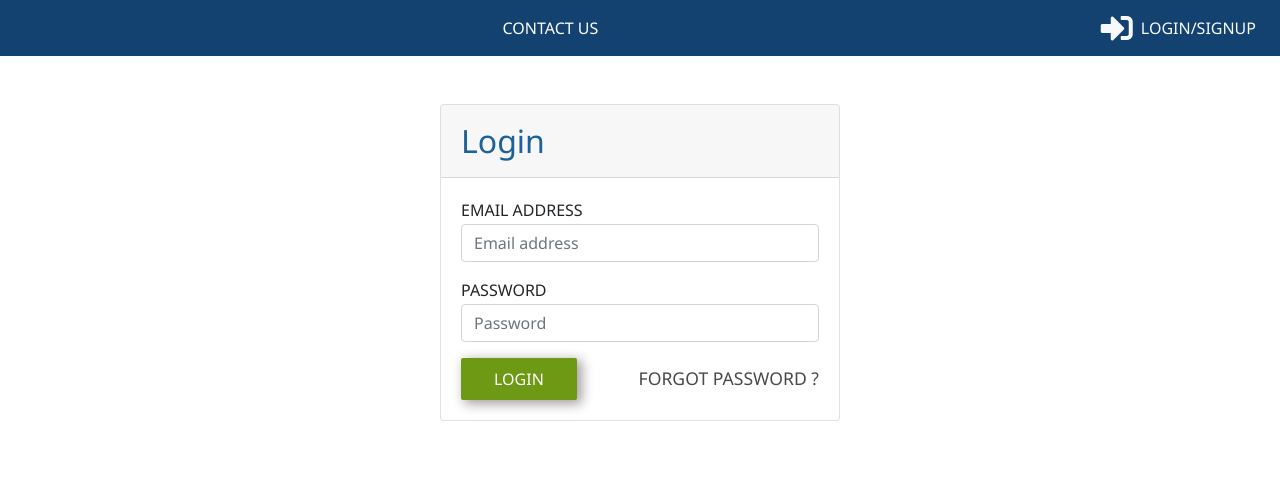
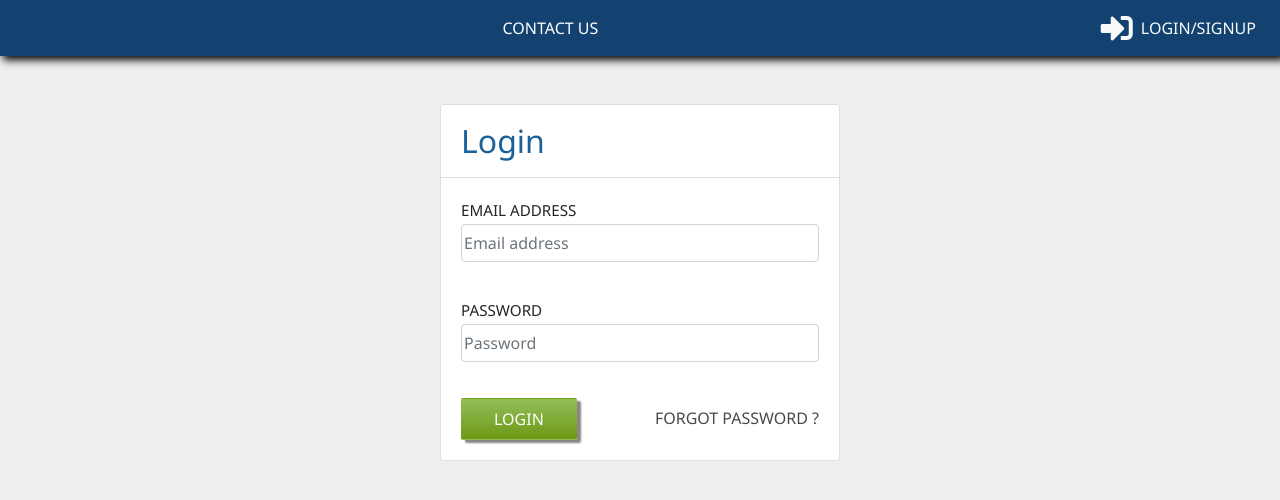
Before and after one commit to kendypham/training-React-6, a React (Create React App) app in the folder login-app/: page / in a window 1280 px wide. Shown: the top 500 px of the page. Built offline with nearby package versions, Linux system fonts and the light colour scheme.

Commit message:
update UI

```diff
--- a/login-app/src/App.css
+++ b/login-app/src/App.css
@@ -2,6 +2,13 @@
     background-color: #134270
 }
 
+body{
+    background-color: rgb(238, 238, 238)
+}
+
+.navbar{
+    box-shadow: 4px 3px 8px 1px black;
+}
 .text-nav{
     font-size:1rem
 }
@@ -27,23 +34,35 @@
 }
 
 .btn-color{
-    background-color: rgb(109, 153, 21);
+    background: rgb(109, 153, 21);
+    background: -webkit-linear-gradient(to top, rgb(109, 153, 21), #91bf59);
+    background: linear-gradient(to top, rgb(109, 153, 21), #91bf59);
     border-color:none !important;
     padding: 0.5rem 2rem;
     color :white;
     border-radius: 0;
     font-weight: 500;
-    box-shadow: 4px 3px 12px 1px #a79f9f;
+    box-shadow: 4px 3px 2px 0px #8a8585;
     border-radius : 2px
+}
+
+.color-header{
+    background-color: white
 }
 
 .text-forgot{
     line-height: 2.5rem;
-    font-size: 1.1rem;
+    font-size: 1rem;
     color :rgb(73, 73, 73)
 }
 
 .label{
     padding-bottom: 2px;
     margin: 0;
+    font-size : 0.95rem
 }
+
+.input{
+    padding : 2px;
+    margin-bottom: 2.25rem
+}
--- a/login-app/src/App.js
+++ b/login-app/src/App.js
@@ -11,19 +11,19 @@ export default class App extends Component {
           <i className="fas fa-sign-in-alt icon text-light"></i> <Nav.Link href="#link" className="text-uppercase text-light text-icon">Login/Signup</Nav.Link>
         </Navbar>
         <Container fluid={true}>
-          <Row className="justify-content-md-center align-items-md-center mt-5">
+          <Row className="justify-content-md-center align-items-md-center mt-5 ">
             <Col lg="auto">
               <Card style={{ width: '25rem' }}>
-                <Card.Header className="login-text">Login</Card.Header>
+                <div className="login-text card-header color-header">Login</div>
                 <Card.Body>
                   <Form>
                     <Form.Group controlId="formBasicEmail">
                       <Form.Label className="text-uppercase label">Email address</Form.Label>
-                      <Form.Control type="email" placeholder="Email address" />
+                      <Form.Control type="email" placeholder="Email address" className="input"/>
                     </Form.Group>
                     <Form.Group controlId="formBasicPassword">
                       <Form.Label className="text-uppercase label">Password</Form.Label>
-                      <Form.Control type="password" placeholder="Password" />
+                      <Form.Control type="password" placeholder="Password" className="input"/>
                     </Form.Group>
                     <button  type="submit" className="btn text-uppercase btn-color">
                       Login
```
